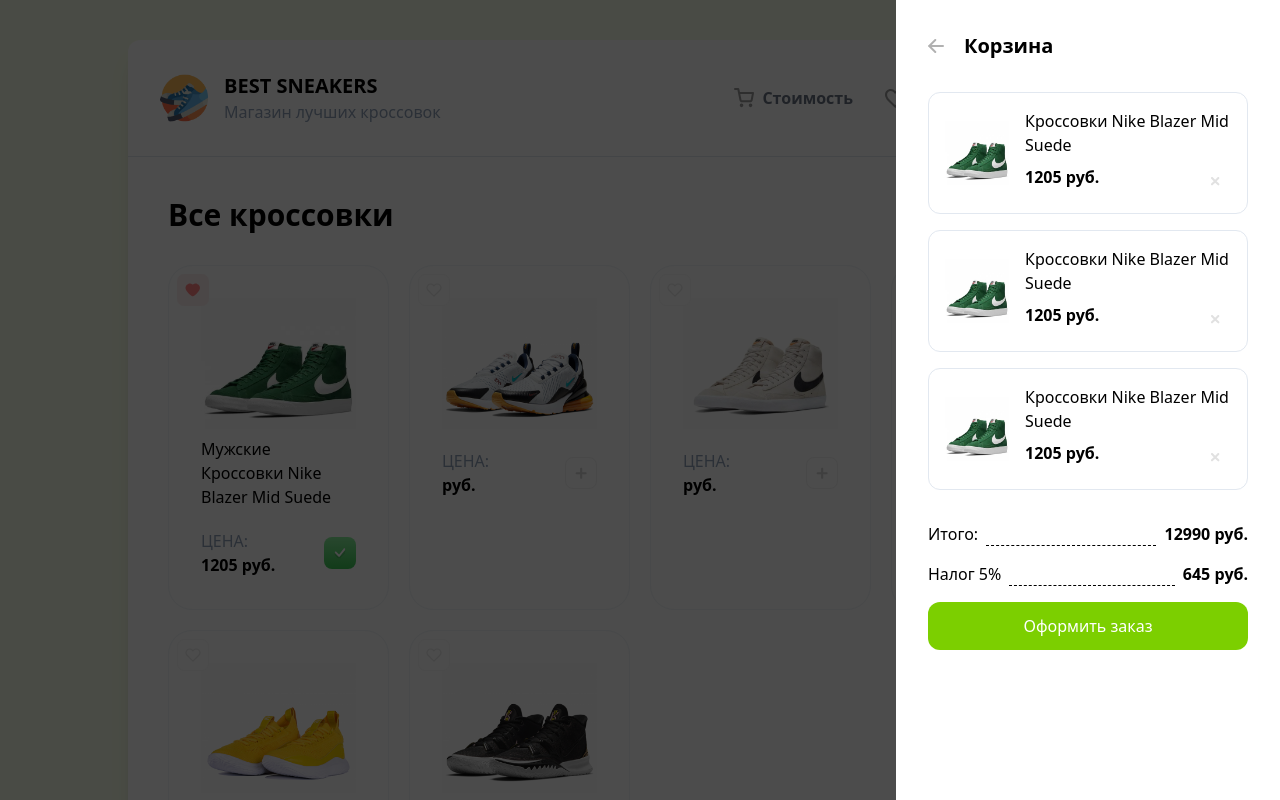
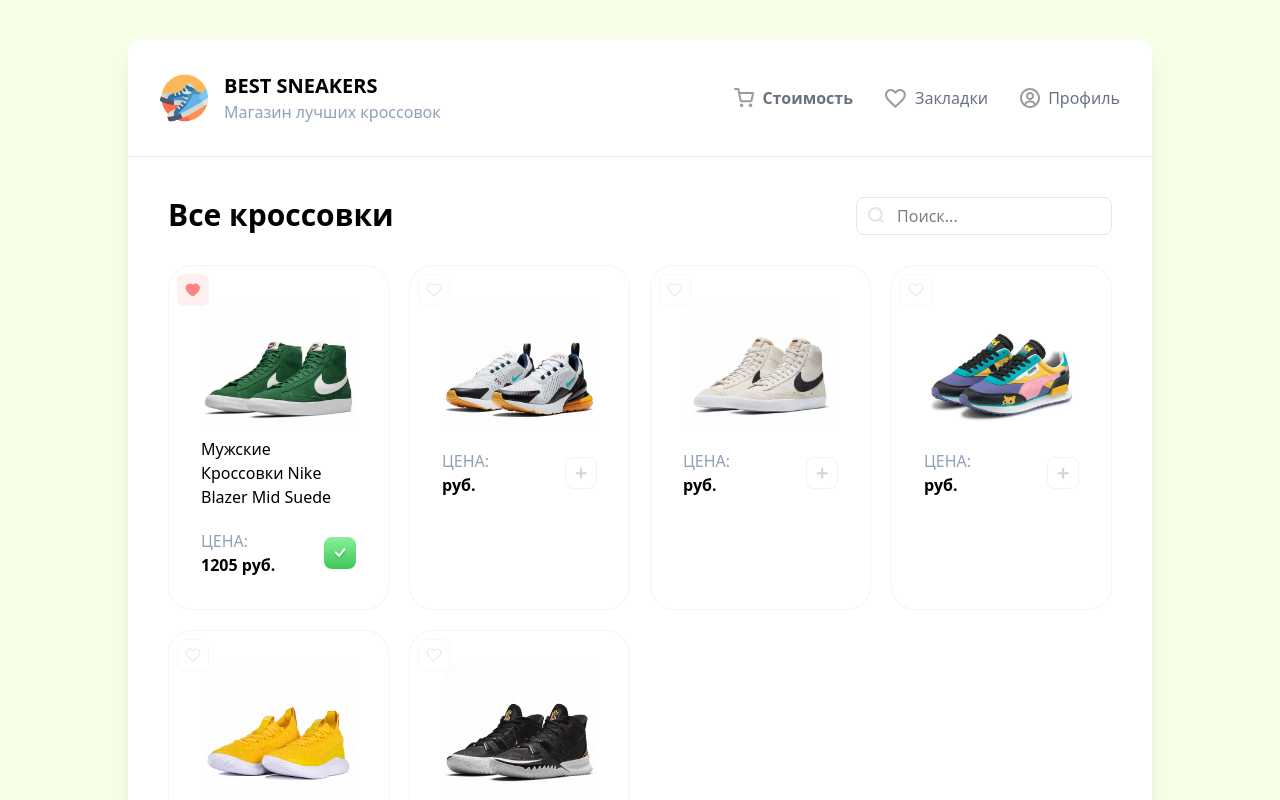
Before and after one commit to 7Hunter7/Sneakers_App, a Vue app: page / in a window 1280 px wide. Shown: the top 800 px of the page. Built offline with nearby package versions, Linux system fonts and the light colour scheme.

Commit message:
upd: added search to App

```diff
--- a/src/App.vue
+++ b/src/App.vue
@@ -5,12 +5,19 @@
 </script>
 
 <template>
-  <DrawerComponent />
+  <!-- <DrawerComponent /> -->
   <div class="bg-white w-4/5 m-auto rounded-xl shadow-xl mt-10">
     <HeaderComponent />
 
     <div class="p-10">
-      <h2 class="text-3xl font-bold mb-8">Все кроссовки</h2>
+      <div class="flex justify-between">
+        <h2 class="text-3xl font-bold mb-8">Все кроссовки</h2>
+        <div class="relative">
+          <img class="absolute top-2.5 left-3" src="/search.svg" alt="Поиск">
+          <input class="border border-gray-200 rounded-lg py-1.5 w-64 pl-10 pr-4 outline-none focus:border-lime-400"
+            type="text" placeholder="Поиск..." />
+        </div>
+      </div>
       <CartList />
     </div>
   </div>
```
